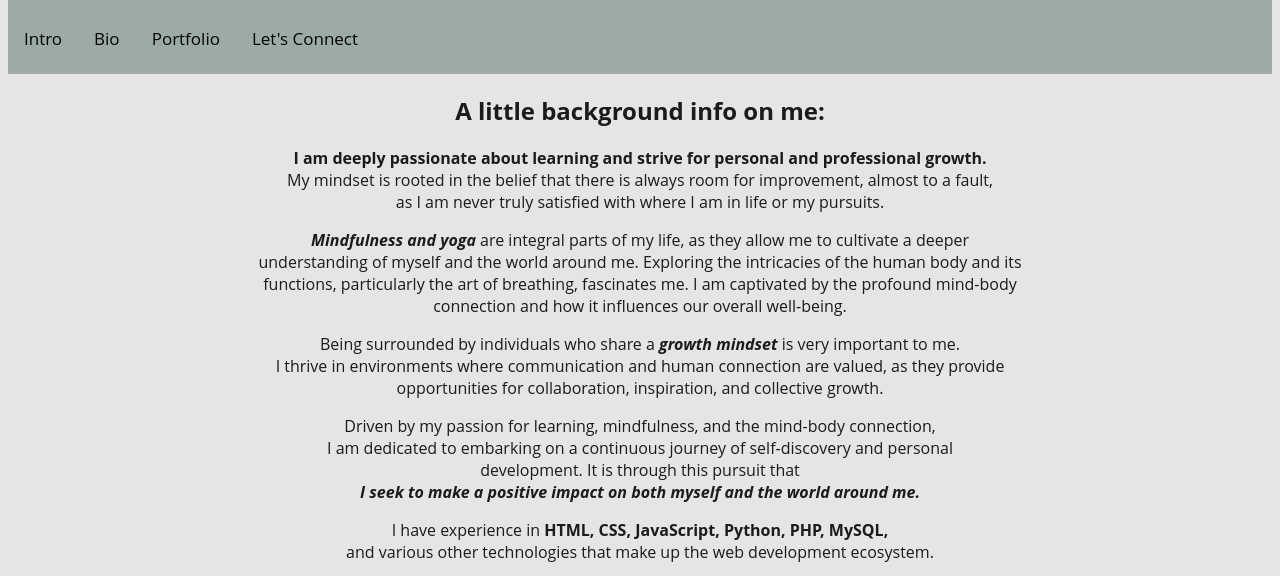
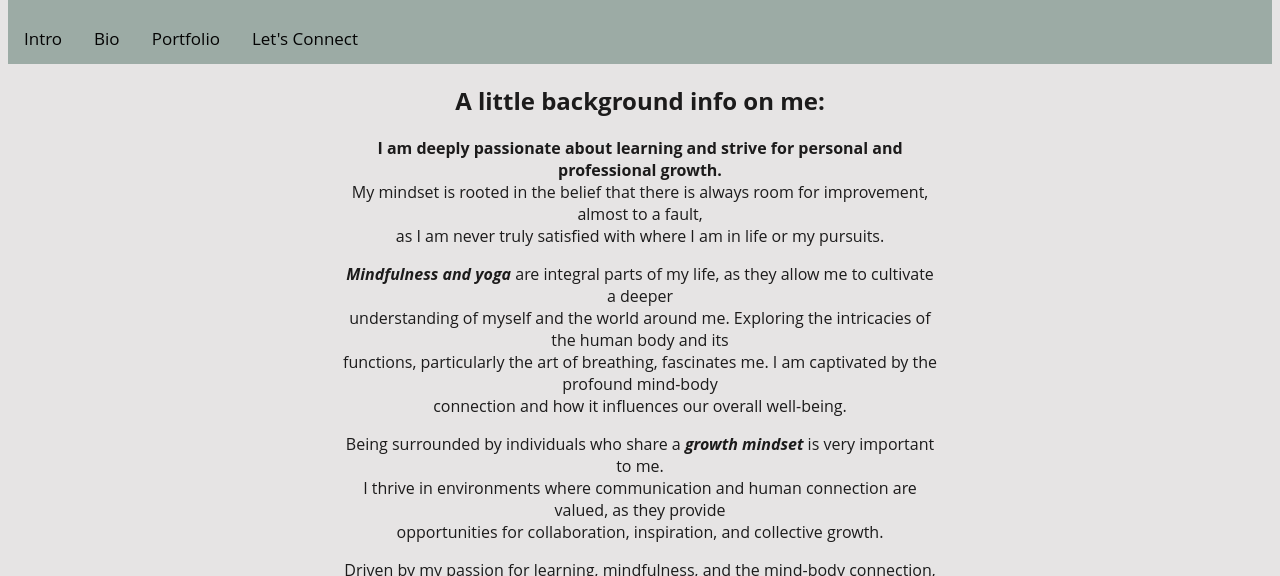
Before and after one commit to hnoes/portfolio-site, a plain HTML site: page bio.html in a window 1280 px wide. Shown: the part 182-758 px from the top of the page. Drawn offline with Linux system fonts and the light colour scheme.

Commit message:
Update bio.html

```diff
--- a/bio.html
+++ b/bio.html
@@ -7,7 +7,7 @@
     <title>Hilarie Noes</title>
 
     <! -- CSS -- ->
-    <link rel="stylesheet" href="main.css">
+    <link rel="stylesheet" href="bio.css">
 
 </head>
 
```
